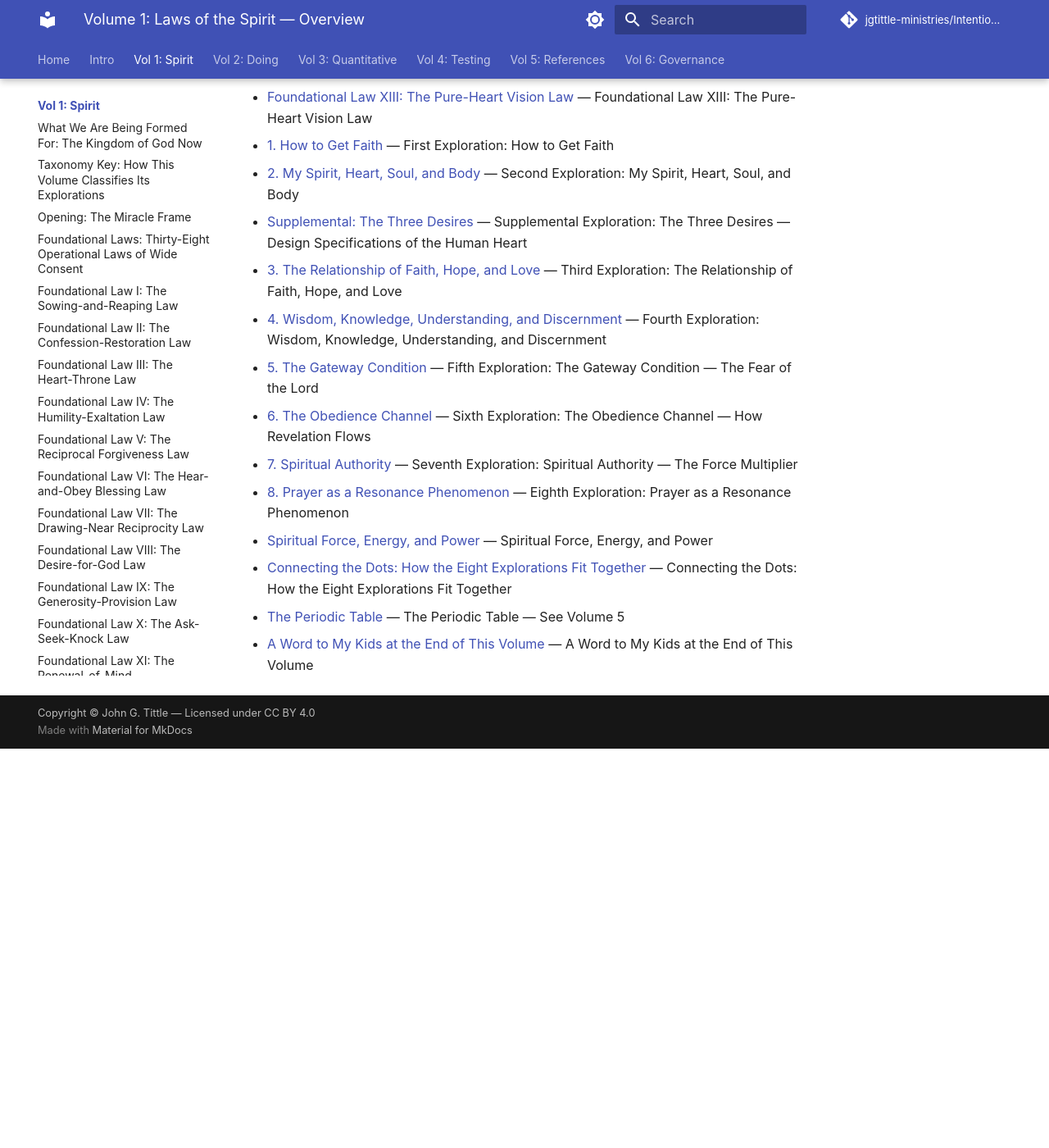
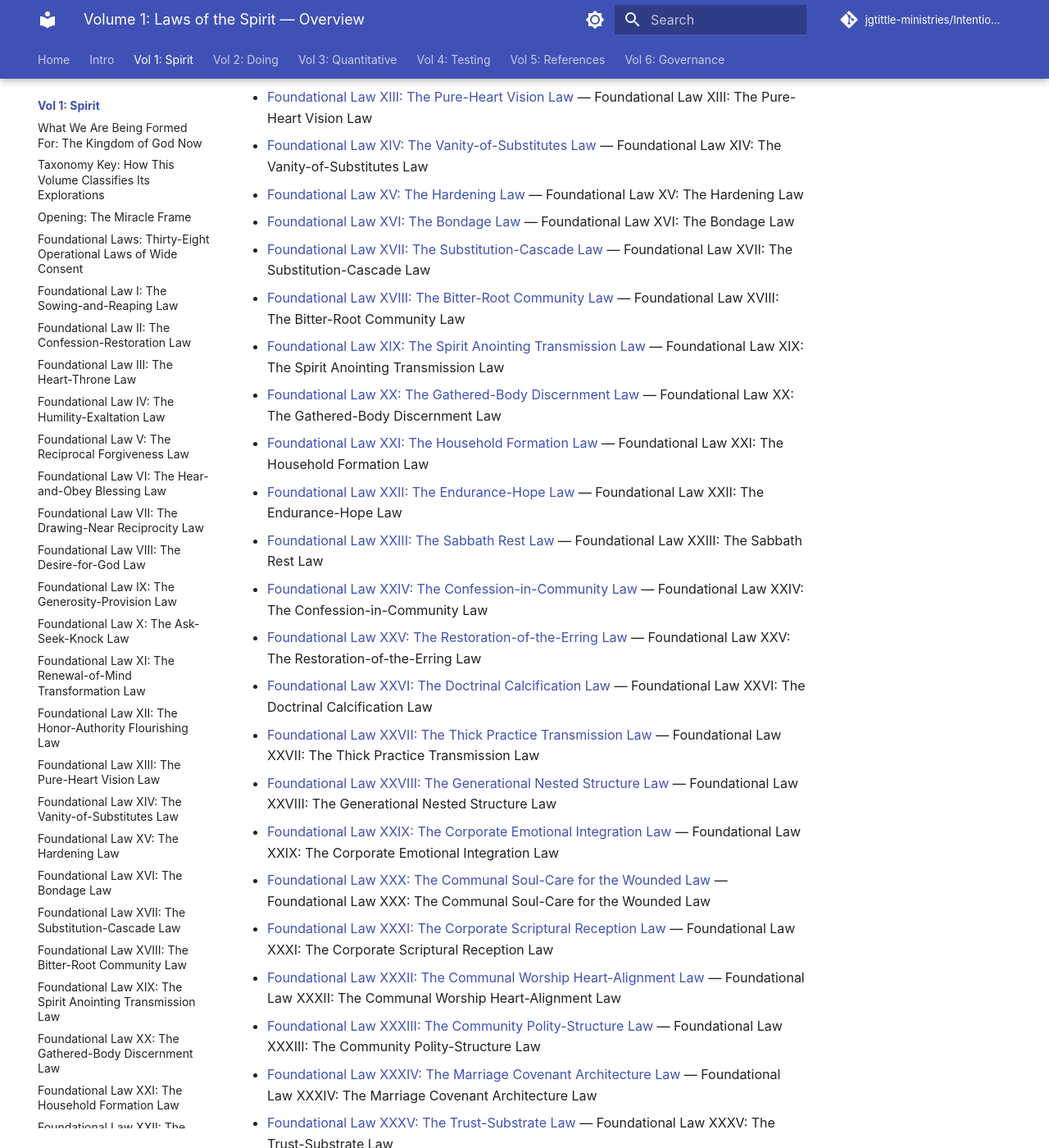
Before and after one commit to jgtittle-ministries/Intentional-Journey-of-the-Heart-dev, an MkDocs documentation site: the page built from docs/volume-1-laws-of-the-spirit/index.md, in a window 1280 px wide and 1400 px high, scrolled down 1182 px. Shown: the whole window at 82% size. Built offline with MkDocs 1.6.1 and Material for MkDocs 9.7.7, drawn with Linux system fonts in a browser that asks for light colours; some web fonts are replaced; comment, search, counter and statistics services are not loaded; before the commit the page ends 2095 px from its top, so only the background shows below that; some of the changed text lies outside the part shown.

Commit message:
Fix Vol 1 index.md: link to current overview and add FL.XIV-XXXVIII entries
The Vol 1 index.md (Contents of Volume 1) still pointed to the deleted
foundational-laws-thirteen-operational-laws-of-wide.md and was missing
table-of-contents entries for FL.XIV through FL.XXXVIII. This caused
'mkdocs build --strict' to fail on the previous push.

Update the overview link to foundational-laws-thirty-eight-... and add
TOC entries for all 25 new FL chapters in numerical order.

Co-Authored-By: Claude Opus 4.7 <noreply@anthropic.com>

```diff
--- a/docs/volume-1-laws-of-the-spirit/index.md
+++ b/docs/volume-1-laws-of-the-spirit/index.md
@@ -26,6 +26,31 @@ Contents of Volume 1: Laws of the Spirit. Each entry below opens that section of
 - [Foundational Law XI: The Renewal-of-Mind Transformation Law](foundational-law-xi-the-renewal-of-mind.md) — Foundational Law XI: The Renewal-of-Mind Transformation Law
 - [Foundational Law XII: The Honor-Authority Flourishing Law](foundational-law-xii-the-honor-authority-flourishing.md) — Foundational Law XII: The Honor-Authority Flourishing Law
 - [Foundational Law XIII: The Pure-Heart Vision Law](foundational-law-xiii-the-pure-heart-vision.md) — Foundational Law XIII: The Pure-Heart Vision Law
+- [Foundational Law XIV: The Vanity-of-Substitutes Law](foundational-law-xiv-the-vanity-of-substitutes-law.md) — Foundational Law XIV: The Vanity-of-Substitutes Law
+- [Foundational Law XV: The Hardening Law](foundational-law-xv-the-hardening-law.md) — Foundational Law XV: The Hardening Law
+- [Foundational Law XVI: The Bondage Law](foundational-law-xvi-the-bondage-law.md) — Foundational Law XVI: The Bondage Law
+- [Foundational Law XVII: The Substitution-Cascade Law](foundational-law-xvii-the-substitution-cascade-law.md) — Foundational Law XVII: The Substitution-Cascade Law
+- [Foundational Law XVIII: The Bitter-Root Community Law](foundational-law-xviii-the-bitter-root-community-law.md) — Foundational Law XVIII: The Bitter-Root Community Law
+- [Foundational Law XIX: The Spirit Anointing Transmission Law](foundational-law-xix-the-spirit-anointing-transmission-law.md) — Foundational Law XIX: The Spirit Anointing Transmission Law
+- [Foundational Law XX: The Gathered-Body Discernment Law](foundational-law-xx-the-gathered-body-discernment-law.md) — Foundational Law XX: The Gathered-Body Discernment Law
+- [Foundational Law XXI: The Household Formation Law](foundational-law-xxi-the-household-formation-law.md) — Foundational Law XXI: The Household Formation Law
+- [Foundational Law XXII: The Endurance-Hope Law](foundational-law-xxii-the-endurance-hope-law.md) — Foundational Law XXII: The Endurance-Hope Law
+- [Foundational Law XXIII: The Sabbath Rest Law](foundational-law-xxiii-the-sabbath-rest-law.md) — Foundational Law XXIII: The Sabbath Rest Law
+- [Foundational Law XXIV: The Confession-in-Community Law](foundational-law-xxiv-the-confession-in-community-law.md) — Foundational Law XXIV: The Confession-in-Community Law
+- [Foundational Law XXV: The Restoration-of-the-Erring Law](foundational-law-xxv-the-restoration-of-the-erring-law.md) — Foundational Law XXV: The Restoration-of-the-Erring Law
+- [Foundational Law XXVI: The Doctrinal Calcification Law](foundational-law-xxvi-the-doctrinal-calcification-law.md) — Foundational Law XXVI: The Doctrinal Calcification Law
+- [Foundational Law XXVII: The Thick Practice Transmission Law](foundational-law-xxvii-the-thick-practice-transmission-law.md) — Foundational Law XXVII: The Thick Practice Transmission Law
+- [Foundational Law XXVIII: The Generational Nested Structure Law](foundational-law-xxviii-the-generational-nested-structure-law.md) — Foundational Law XXVIII: The Generational Nested Structure Law
+- [Foundational Law XXIX: The Corporate Emotional Integration Law](foundational-law-xxix-corporate-emotional-integration-law.md) — Foundational Law XXIX: The Corporate Emotional Integration Law
+- [Foundational Law XXX: The Communal Soul-Care for the Wounded Law](foundational-law-xxx-communal-soul-care-for-the-wounded-law.md) — Foundational Law XXX: The Communal Soul-Care for the Wounded Law
+- [Foundational Law XXXI: The Corporate Scriptural Reception Law](foundational-law-xxxi-corporate-scriptural-reception-law.md) — Foundational Law XXXI: The Corporate Scriptural Reception Law
+- [Foundational Law XXXII: The Communal Worship Heart-Alignment Law](foundational-law-xxxii-communal-worship-heart-alignment-law.md) — Foundational Law XXXII: The Communal Worship Heart-Alignment Law
+- [Foundational Law XXXIII: The Community Polity-Structure Law](foundational-law-xxxiii-community-polity-structure-law.md) — Foundational Law XXXIII: The Community Polity-Structure Law
+- [Foundational Law XXXIV: The Marriage Covenant Architecture Law](foundational-law-xxxiv-marriage-covenant-architecture-law.md) — Foundational Law XXXIV: The Marriage Covenant Architecture Law
+- [Foundational Law XXXV: The Trust-Substrate Law](foundational-law-xxxv-the-trust-substrate-law.md) — Foundational Law XXXV: The Trust-Substrate Law
+- [Foundational Law XXXVI: The Eschatological Glory Law](foundational-law-xxxvi-the-eschatological-glory-law.md) — Foundational Law XXXVI: The Eschatological Glory Law
+- [Foundational Law XXXVII: The Worship Alignment Law](foundational-law-xxxvii-the-worship-alignment-law.md) — Foundational Law XXXVII: The Worship Alignment Law
+- [Foundational Law XXXVIII: The Soul-Restoration Law](foundational-law-xxxviii-the-soul-restoration-law.md) — Foundational Law XXXVIII: The Soul-Restoration Law
 - [1. How to Get Faith](exploration-01-how-to-get-faith.md) — First Exploration: How to Get Faith
 - [2. My Spirit, Heart, Soul, and Body](exploration-02-my-spirit-heart-soul-and.md) — Second Exploration: My Spirit, Heart, Soul, and Body
 - [Supplemental: The Three Desires](supplemental-three-desires.md) — Supplemental Exploration: The Three Desires — Design Specifications of the Human Heart
```
Also changed, not shown: other parts of docs/volume-1-laws-of-the-spirit/index.md (+1 -1 lines).
